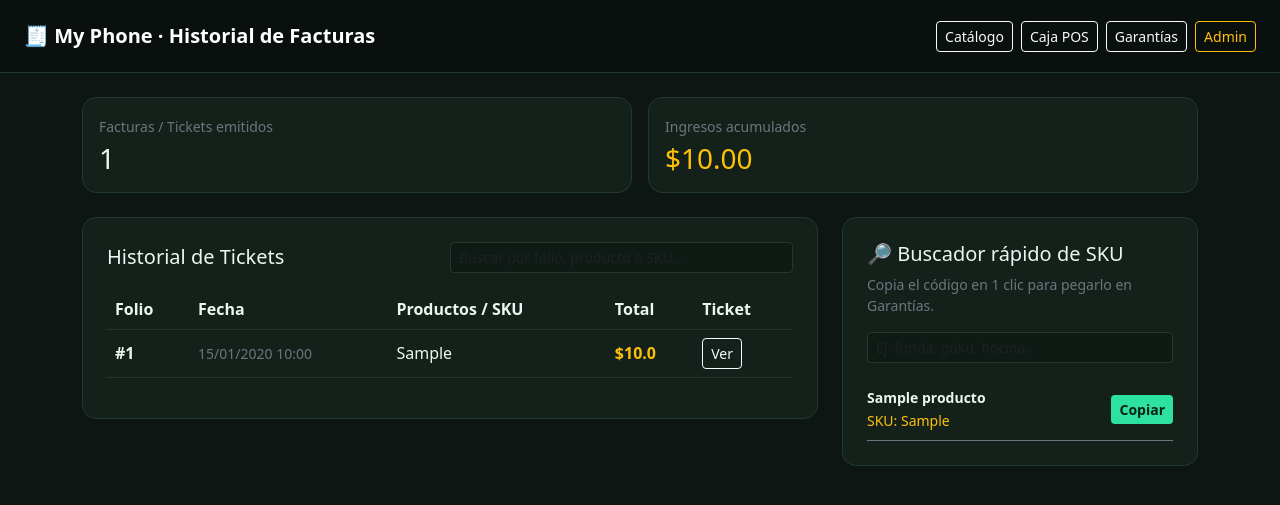
After one commit to DarioMd-afk/trabajoEquipo, a Spring Boot app: page /facturas in a window 1280 px wide. The commit adds this page. Shown: the top 505 px of the page. Run offline with Spring Boot 4, Linux system fonts and the light colour scheme; tables that the repository leaves empty hold one stand-in row (values such as "Sample post").

Commit message:
Agrega modulo de facturas

```diff
--- /dev/null
+++ b/src/main/java/com/equipo/myphone/controller/FacturaController.java
@@ -0,0 +1,39 @@
+package com.equipo.myphone.controller;
+
+import org.springframework.data.domain.Sort;
+import org.springframework.stereotype.Controller;
+import org.springframework.ui.Model;
+import org.springframework.web.bind.annotation.GetMapping;
+import org.springframework.web.bind.annotation.RequestMapping;
+
+import com.equipo.myphone.repository.ProductoRepository;
+import com.equipo.myphone.repository.VentaRepository;
+
+@Controller
+@RequestMapping("/facturas")
+public class FacturaController {
+
+    private final VentaRepository ventaRepository;
+    private final ProductoRepository productoRepository;
+
+    public FacturaController(VentaRepository ventaRepository, ProductoRepository productoRepository) {
+        this.ventaRepository = ventaRepository;
+        this.productoRepository = productoRepository;
+    }
+
+    @GetMapping
+    public String historialFacturas(Model model) {
+        // Trae las ventas más recientes primero
+        var facturas = ventaRepository.findAll(Sort.by(Sort.Direction.DESC, "id"));
+        var productos = productoRepository.findAll();
+
+        double totalVendido = facturas.stream()
+                .mapToDouble(v -> v.getTotal() != null ? v.getTotal() : 0.0)
+                .sum();
+
+        model.addAttribute("facturas", facturas);
+        model.addAttribute("productos", productos);
+        model.addAttribute("totalVendido", totalVendido);
+        return "facturas";
+    }
+}
--- a/src/main/java/com/equipo/myphone/controller/PosController.java
+++ b/src/main/java/com/equipo/myphone/controller/PosController.java
@@ -62,7 +62,7 @@ public class PosController {
                     dbProd.setStockDisponible(dbProd.getStockDisponible() - 1);
                     productoRepository.save(dbProd);
                 }
-                detalle.append(item.getNombre()).append(", ");
+            detalle.append(item.getNombre()).append(" [SKU: ").append(item.getCodigoBarras()).append("], ");
             }
 
             Venta v = new Venta();
--- a/src/main/resources/templates/admin.html
+++ b/src/main/resources/templates/admin.html
@@ -12,6 +12,7 @@
     <div class="d-flex gap-2">
         <a href="/" class="btn btn-outline-light btn-sm">Catálogo</a>
         <a href="/carrito" class="btn btn-outline-light btn-sm">Caja POS</a>
+        <a href="/facturas" class="btn btn-outline-light btn-sm">Facturas</a>
         <a href="/garantias" class="btn btn-outline-light btn-sm">Garantías</a>
     </div>
 </nav>
@@ -93,7 +94,7 @@
                     <div class="mb-2">
                         <label class="form-label small">Modelos compatibles seleccionados</label>
                         <input type="text" id="inputModelosCompatibles" th:field="*{modelosCompatibles}" class="form-control form-control-sm"
-                            placeholder="Usa + Agregar o escribe aquí..." required>
+                               placeholder="Usa + Agregar o escribe aquí..." required>
                     </div>
 
                     <div class="row mb-3">
@@ -217,7 +218,6 @@
         }
     }
 
-    // Cargar modelos al abrir la pagina
     actualizarModelos();
 </script>
 </body>
--- /dev/null
+++ b/src/main/resources/templates/facturas.html
@@ -0,0 +1,170 @@
+<!DOCTYPE html>
+<html xmlns:th="http://www.thymeleaf.org">
+<head>
+    <meta charset="UTF-8">
+    <title>Historial de Facturas - My Phone</title>
+    <link href="https://cdn.jsdelivr.net/npm/bootstrap@5.3.2/dist/css/bootstrap.min.css" rel="stylesheet">
+    <link rel="stylesheet" th:href="@{/css/myphone.css}">
+</head>
+<body>
+<nav class="navbar navbar-myphone px-4 py-3 mb-4">
+    <span class="navbar-brand text-white fw-bold">🧾 My Phone · Historial de Facturas</span>
+    <div class="d-flex gap-2">
+        <a href="/" class="btn btn-outline-light btn-sm">Catálogo</a>
+        <a href="/carrito" class="btn btn-outline-light btn-sm">Caja POS</a>
+        <a href="/garantias" class="btn btn-outline-light btn-sm">Garantías</a>
+        <a href="/admin" class="btn btn-outline-warning btn-sm">Admin</a>
+    </div>
+</nav>
+
+<div class="container">
+    <!-- Tarjetas de resumen -->
+    <div class="row g-3 mb-4">
+        <div class="col-md-6">
+            <div class="card-myphone p-3">
+                <small class="text-secondary">Facturas / Tickets emitidos</small>
+                <h3 class="mt-1 mb-0" th:text="${#lists.size(facturas)}">0</h3>
+            </div>
+        </div>
+        <div class="col-md-6">
+            <div class="card-myphone p-3">
+                <small class="text-secondary">Ingresos acumulados</small>
+                <h3 class="mt-1 mb-0 text-warning" th:text="'$' + ${#numbers.formatDecimal(totalVendido, 1, 2)}">$0.00</h3>
+            </div>
+        </div>
+    </div>
+
+    <div class="row g-4">
+        <!-- Columna izquierda: Historial de Facturas -->
+        <div class="col-md-8">
+            <div class="card-myphone p-4">
+                <div class="d-flex justify-content-between align-items-center mb-3">
+                    <h5 class="mb-0">Historial de Tickets</h5>
+                    <input type="text" id="buscarFactura" class="form-control form-control-sm w-50"
+                           placeholder="Buscar por folio, producto o SKU..." onkeyup="filtrarFacturas()">
+                </div>
+
+                <table class="table table-myphone align-middle" id="tablaFacturas">
+                    <thead>
+                        <tr>
+                            <th>Folio</th>
+                            <th>Fecha</th>
+                            <th>Productos / SKU</th>
+                            <th>Total</th>
+                            <th>Ticket</th>
+                        </tr>
+                    </thead>
+                    <tbody>
+                        <tr th:each="f : ${facturas}">
+                            <td><strong th:text="'#' + ${f.id}">#1</strong></td>
+                            <td class="small text-secondary"
+                                th:text="${f.fecha != null} ? ${#temporals.format(f.fecha, 'dd/MM/yyyy HH:mm')} : 'Sin fecha'"></td>
+                            <td th:text="${f.detalleProductos}">Productos</td>
+                            <td class="text-warning fw-bold" th:text="'$' + ${f.total}">$0</td>
+                            <td>
+                                <button type="button" class="btn btn-outline-light btn-sm"
+                                        th:attr="data-folio=${f.id}, data-fecha=${f.fecha != null ? #temporals.format(f.fecha, 'dd/MM/yyyy HH:mm') : ''}, data-detalle=${f.detalleProductos}, data-sub=${f.subtotal}, data-desc=${f.descuento}, data-tot=${f.total}"
+                                        onclick="verTicket(this)">
+                                    Ver
+                                </button>
+                            </td>
+                        </tr>
+                        <tr th:if="${#lists.isEmpty(facturas)}">
+                            <td colspan="5" class="text-center text-secondary py-4">
+                                Todavía no hay ventas registradas en Caja POS.
+                            </td>
+                        </tr>
+                    </tbody>
+                </table>
+            </div>
+        </div>
+
+        <!-- Columna derecha: Consulta rápida de SKU para Garantías -->
+        <div class="col-md-4">
+            <div class="card-myphone p-4">
+                <h5 class="mb-2">🔎 Buscador rápido de SKU</h5>
+                <small class="text-secondary d-block mb-3">Copia el código en 1 clic para pegarlo en Garantías.</small>
+
+                <input type="text" id="buscarSku" class="form-control form-control-sm mb-3"
+                       placeholder="Ej. funda, goku, bocina..." onkeyup="filtrarSkus()">
+
+                <div style="max-height: 400px; overflow-y: auto;" id="listaSkus">
+                    <div class="d-flex justify-content-between align-items-center border-bottom border-secondary py-2 item-sku"
+                         th:each="p : ${productos}">
+                        <div class="me-2">
+                            <div class="small fw-bold" th:text="${p.nombre}">Producto</div>
+                            <small class="text-warning" th:text="'SKU: ' + ${p.codigoBarras}">SKU</small>
+                        </div>
+                        <button type="button" class="btn btn-mint btn-sm text-nowrap"
+                                th:attr="data-sku=${p.codigoBarras}"
+                                onclick="copiarSku(this)">
+                            Copiar
+                        </button>
+                    </div>
+                </div>
+            </div>
+        </div>
+    </div>
+</div>
+
+<!-- Modal de Vista Previa de Ticket -->
+<div class="modal fade" id="modalTicket" tabindex="-1">
+    <div class="modal-dialog modal-dialog-centered">
+        <div class="modal-content card-myphone text-white">
+            <div class="modal-header border-secondary">
+                <h5 class="modal-title">🧾 Ticket My Phone <span id="tFolio"></span></h5>
+                <button type="button" class="btn-close btn-close-white" data-bs-dismiss="modal"></button>
+            </div>
+            <div class="modal-body">
+                <p class="small text-secondary mb-1">Sucursal Atlacomulco · <span id="tFecha"></span></p>
+                <hr class="border-secondary">
+                <p class="mb-2"><strong>Detalle:</strong><br><span id="tDetalle"></span></p>
+                <hr class="border-secondary">
+                <p class="mb-1">Subtotal: $<span id="tSub"></span></p>
+                <p class="mb-1 text-success">Descuento: -$<span id="tDesc"></span></p>
+                <h4 class="text-warning mt-2">Total pagado: $<span id="tTot"></span></h4>
+            </div>
+            <div class="modal-footer border-secondary">
+                <a href="/garantias" class="btn btn-amber btn-sm">Ir a Garantías</a>
+                <button type="button" class="btn btn-outline-light btn-sm" onclick="window.print()">Imprimir</button>
+            </div>
+        </div>
+    </div>
+</div>
+
+<script src="https://cdn.jsdelivr.net/npm/bootstrap@5.3.2/dist/js/bootstrap.bundle.min.js"></script>
+<script>
+    function filtrarFacturas() {
+        const texto = document.getElementById("buscarFactura").value.toLowerCase();
+        document.querySelectorAll("#tablaFacturas tbody tr").forEach(fila => {
+            fila.style.display = fila.innerText.toLowerCase().includes(texto) ? "" : "none";
+        });
+    }
+
+    function filtrarSkus() {
+        const texto = document.getElementById("buscarSku").value.toLowerCase();
+        document.querySelectorAll(".item-sku").forEach(item => {
+            item.style.display = item.innerText.toLowerCase().includes(texto) ? "flex" : "none";
+        });
+    }
+
+    function copiarSku(btn) {
+        const sku = btn.getAttribute("data-sku");
+        navigator.clipboard.writeText(sku);
+        const textoOriginal = btn.innerText;
+        btn.innerText = "✓ Copiado";
+        setTimeout(() => btn.innerText = textoOriginal, 1500);
+    }
+
+    function verTicket(btn) {
+        document.getElementById("tFolio").innerText = "#" + btn.getAttribute("data-folio");
+        document.getElementById("tFecha").innerText = btn.getAttribute("data-fecha");
+        document.getElementById("tDetalle").innerText = btn.getAttribute("data-detalle");
+        document.getElementById("tSub").innerText = btn.getAttribute("data-sub");
+        document.getElementById("tDesc").innerText = btn.getAttribute("data-desc");
+        document.getElementById("tTot").innerText = btn.getAttribute("data-tot");
+        new bootstrap.Modal(document.getElementById("modalTicket")).show();
+    }
+</script>
+</body>
+</html>
```
